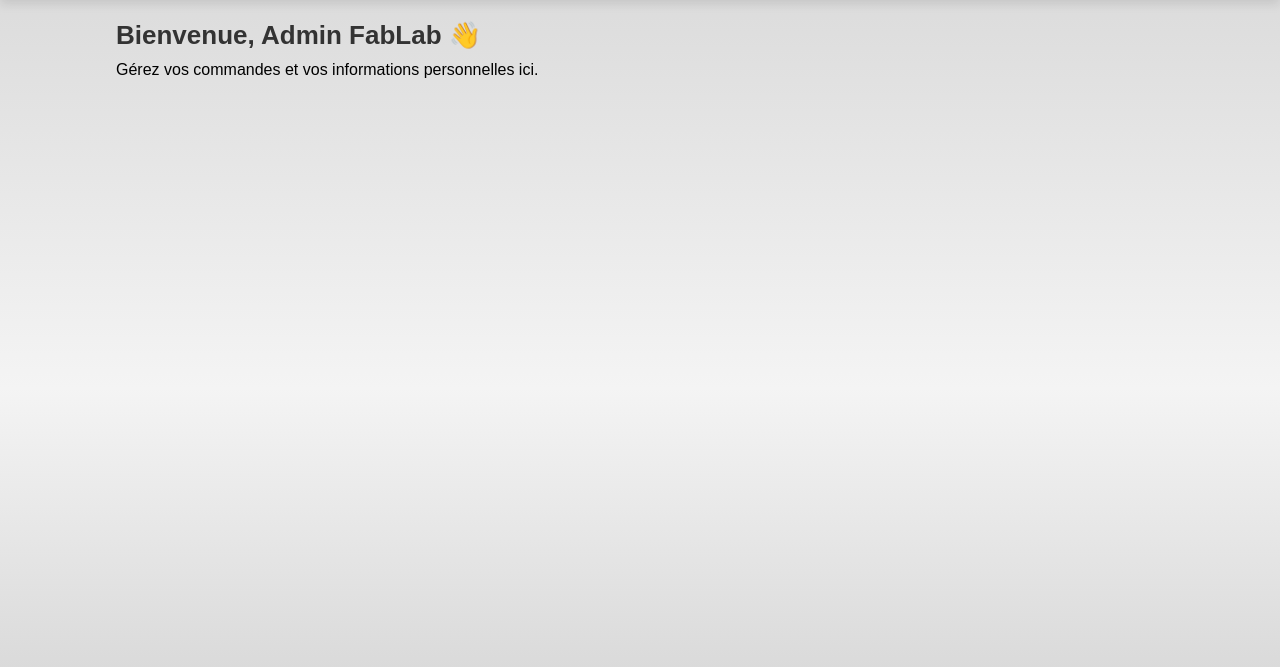
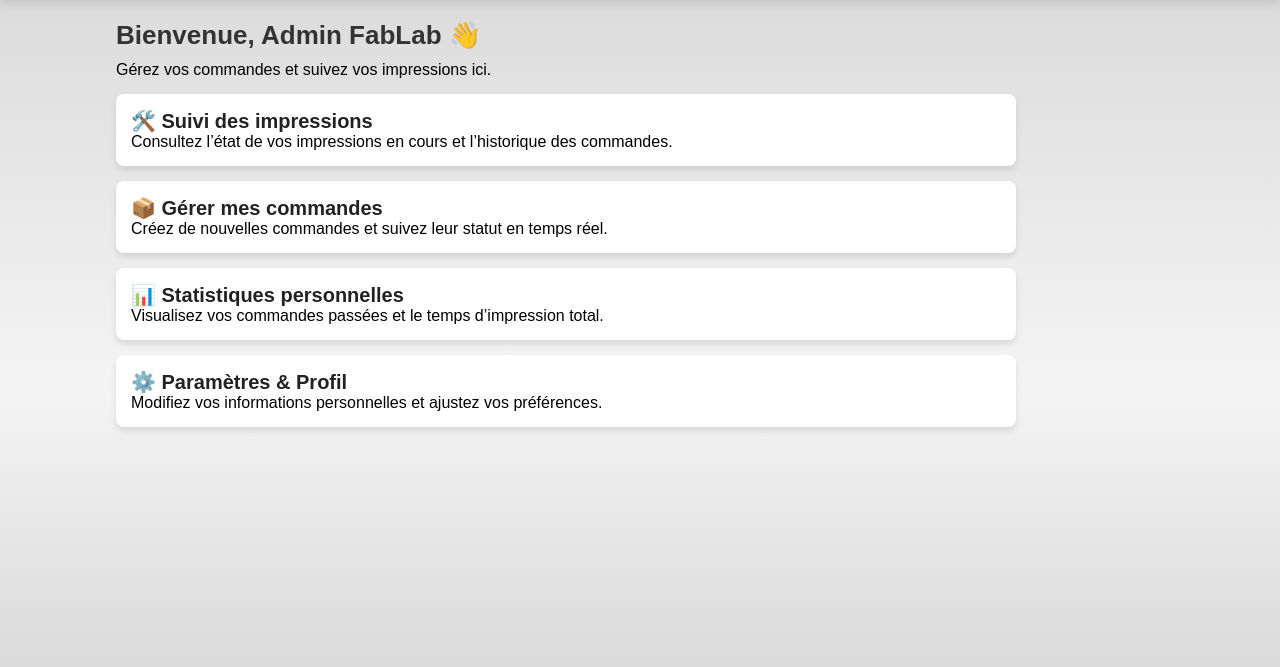
Before and after one commit to MentalOfCrow/projet-fablab, a PHP site: page /backend/views/dashboard-user.php in a window 1280 px wide. Shown: the part 130-797 px from the top of the page. Run offline with PHP 8.4, Linux system fonts and the light colour scheme; a user stored in the database is signed in; data comes from the database, SQL or seed files in the repository.

Commit message:
Update dashboard-user.php

```diff
--- a/backend/views/dashboard-user.php
+++ b/backend/views/dashboard-user.php
@@ -8,10 +8,9 @@ if (!isset($_SESSION["user_id"]) || $_SESSION["role"] !== "user") {
 }
 
 // Récupérer les infos de l'utilisateur connecté
-$stmt = $pdo->prepare("SELECT * FROM users WHERE id = ?");
+$stmt = $pdo->prepare("SELECT fullname FROM users WHERE id = ?");
 $stmt->execute([$_SESSION["user_id"]]);
 $user = $stmt->fetch();
-
 ?>
 
 <!DOCTYPE html>
@@ -19,7 +18,7 @@ $user = $stmt->fetch();
 <head>
     <meta charset="UTF-8">
     <meta name="viewport" content="width=device-width, initial-scale=1.0">
-    <title>Dashboard Utilisateur</title>
+    <title>Dashboard Utilisateur - FabLab</title>
     <link rel="stylesheet" href="/public/assets/css/header.css">
     <link rel="stylesheet" href="/public/assets/css/dashboard.css">
     <link rel="stylesheet" href="/public/assets/css/footer.css">
@@ -28,16 +27,32 @@ $user = $stmt->fetch();
 
 <?php include '../../backend/includes/header.php'; ?>
 
-    <div class="dashboard-container">
-        <h1>Bienvenue, <?php echo htmlspecialchars($user['fullname']); ?> 👋</h1>
-        <p>Gérez vos commandes et vos informations personnelles ici.</p>
+<div class="dashboard-container">
+    <h1>Bienvenue, <?php echo htmlspecialchars($user['fullname']); ?> 👋</h1>
+    <p>Gérez vos commandes et suivez vos impressions ici.</p>
 
-        <div class="header-content">
-            <div id="notification-area"></div>
-        </div>
-    </div>
+    <section class="dashboard-section">
+        <h2>🛠️ Suivi des impressions</h2>
+        <p>Consultez l’état de vos impressions en cours et l’historique des commandes.</p>
+    </section>
 
-<?php include '../includes/footer.php'; ?>
+    <section class="dashboard-section">
+        <h2>📦 Gérer mes commandes</h2>
+        <p>Créez de nouvelles commandes et suivez leur statut en temps réel.</p>
+    </section>
+
+    <section class="dashboard-section">
+        <h2>📊 Statistiques personnelles</h2>
+        <p>Visualisez vos commandes passées et le temps d’impression total.</p>
+    </section>
+
+    <section class="dashboard-section">
+        <h2>⚙️ Paramètres & Profil</h2>
+        <p>Modifiez vos informations personnelles et ajustez vos préférences.</p>
+    </section>
+</div>
+
+<?php include '../../backend/includes/footer.php'; ?>
 
 </body>
 </html>
```
